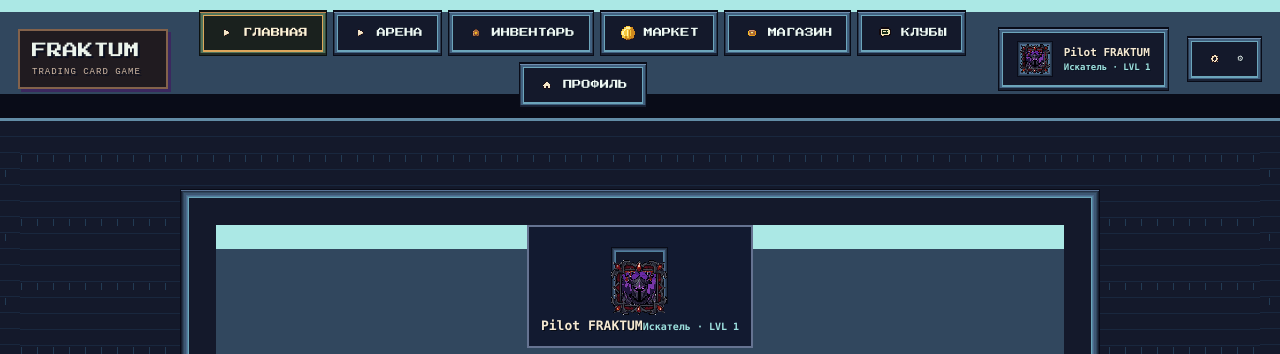
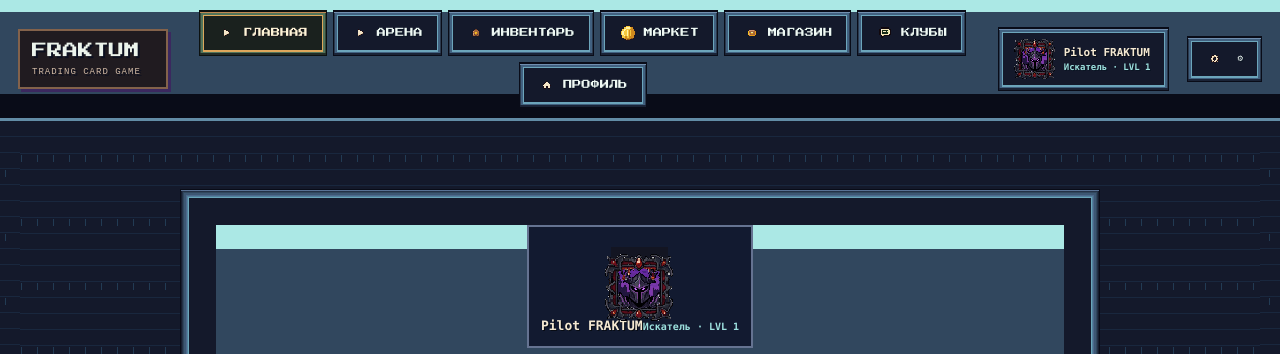
Before and after one commit to sonor71/Fraktum-tcg-alfa, a React (Vite) app: page /#/ in a window 1280 px wide. Shown: the top 354 px of the page. Built offline with nearby package versions, Linux system fonts and the light colour scheme; no server answers.

Commit message:
fix: stop legacy arcane panel border from overlaying avatar frames

```diff
--- a/src/ui/fraktum-arcane-pixel-v4.css
+++ b/src/ui/fraktum-arcane-pixel-v4.css
@@ -580,8 +580,8 @@ max-width:100% !important;
 display:none !important;
 }
 
+/* The avatar frame is provided exclusively by PlayerPortrait's sprite layer. */
 #root :is(.matchHeroPortrait,
-.frPlayerPortrait,
 .profile-card>img,
 .profileIdentityCard>img,
 .matchOpponentProfile img) {
```
